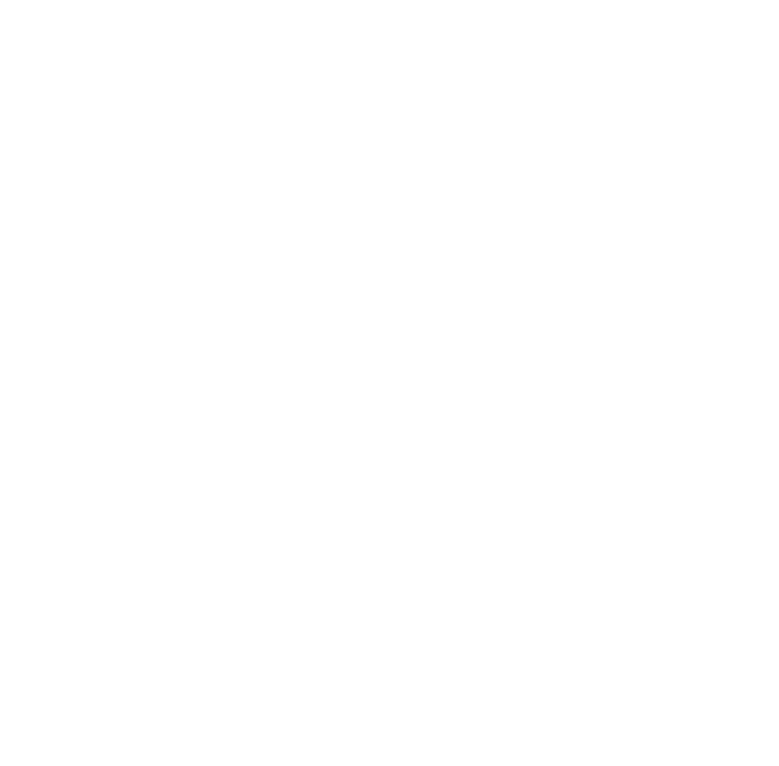
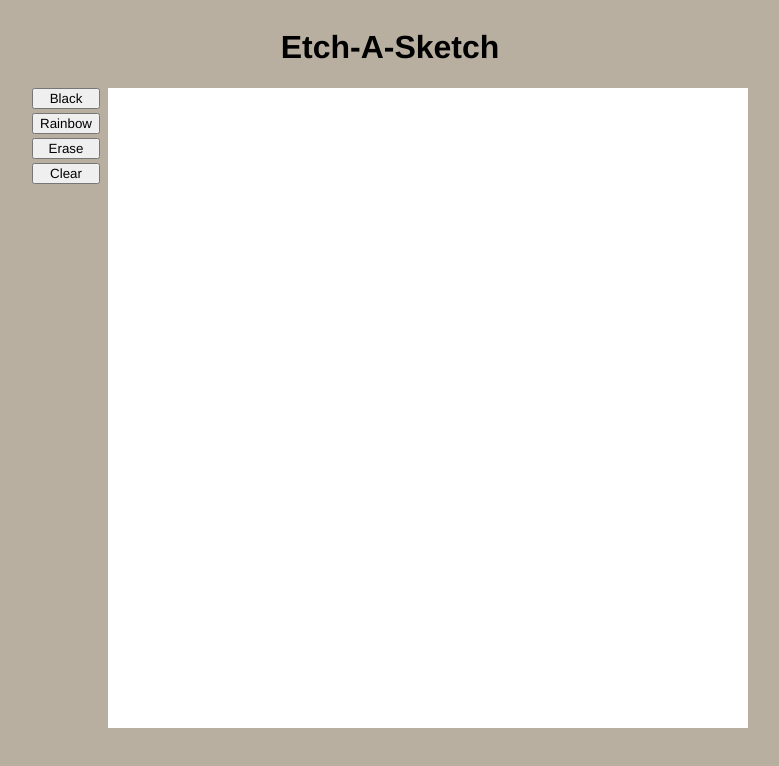
Before and after one commit to Link2324/etch-a-sketch, a plain HTML site: page index.html in a window 1280 px wide. Shown: the whole page, without its empty margins (250-1029 px from the left). Drawn offline with Linux system fonts and the light colour scheme.

Commit message:
Add initial structure to index.html and style.css

```diff
--- a/index.html
+++ b/index.html
@@ -1,13 +1,26 @@
 <!DOCTYPE html>
 <html lang="en">
+
 <head>
     <meta charset="UTF-8">
     <meta name="viewport" content="width=device-width, initial-scale=1.0">
     <title>Etch A Sketch</title>
+    <script src="./app.js" defer></script>
+    <link rel="stylesheet" href="style.css">
+</head>
 
-    <script src="./app.js" defer></script>
-</head>
 <body>
+    <h1>Etch-A-Sketch</h1>
+    <div class="container">
+        <div id="tools">
+            <button>Black</button>
+            <button>Rainbow</button>
+            <button>Erase</button>
+            <button>Clear</button>
+        </div>
+        <div id="canvas">
+        </div>
+    </div>
+</body>
 
-</body>
 </html>
--- a/style.css
+++ b/style.css
@@ -0,0 +1,35 @@
+* {
+    box-sizing: border-box;
+    font-family: Helvetica, sans-serif;
+}
+
+body {
+    display: flex;
+    flex-flow: column;
+    align-items: center;
+    background-color: rgb(184, 175, 160);
+}
+
+h1 {
+    align-self: center;
+}
+
+.container {
+    display: flex;
+    flex-wrap: nowrap;
+    gap: 1vmin;
+}
+
+#canvas {
+    background-color: white;
+    display: flex;
+    flex: 0 0 1;
+    width: 80vmin;
+    height: 80vmin;
+}
+
+#tools {
+    display: flex;
+    flex-flow: column;
+    gap: 0.5vmin;
+}
```
